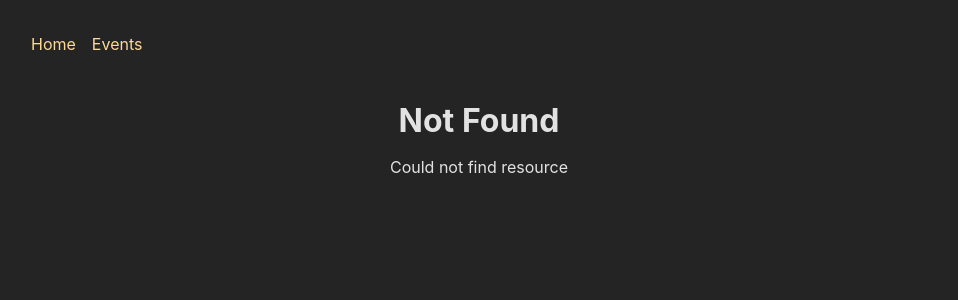
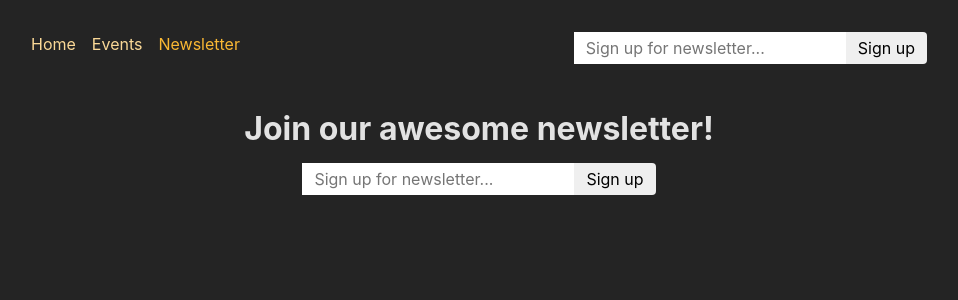
Before and after one commit to tarikCekirge/react-event, a React (Create React App) app in the folder frontend/: page /newsletter in a window 1280 px wide. Before the commit this address had no page. Shown: the top 300 px of the page, without its empty margins (161-1119 px from the left). Built offline with nearby package versions, Linux system fonts and the light colour scheme.

Commit message:
Added Newsletter page and  useFetcher()

```diff
--- a/frontend/src/App.js
+++ b/frontend/src/App.js
@@ -11,6 +11,8 @@
 import EventsRoot from "./pages/EventsRoot";
 import ErrorPage from "./pages/Error";
 import { action as manipulateEventAction } from "./components/EventForm";
+import NewsletterPage from "./pages/Newsletter";
+import { action as newsletterAction } from "./pages/Newsletter";
 
 const router = createBrowserRouter([
   {
@@ -53,6 +55,11 @@
           },
         ],
       },
+      {
+        path: "newsletter",
+        element: <NewsletterPage />,
+        action: newsletterAction,
+      },
     ],
   },
 ]);
--- a/frontend/src/components/MainNavigation.js
+++ b/frontend/src/components/MainNavigation.js
@@ -1,5 +1,7 @@
 import { NavLink } from "react-router-dom";
+
 import classes from "./MainNavigation.module.css";
+import NewsletterSignup from "./NewsletterSignup";
 
 function MainNavigation() {
   return (
@@ -8,10 +10,10 @@
         <ul className={classes.list}>
           <li>
             <NavLink
+              to='/'
               className={({ isActive }) =>
                 isActive ? classes.active : undefined
               }
-              to={"/"}
               end
             >
               Home
@@ -19,7 +21,7 @@
           </li>
           <li>
             <NavLink
-              to={"/events"}
+              to='/events'
               className={({ isActive }) =>
                 isActive ? classes.active : undefined
               }
@@ -27,8 +29,19 @@
               Events
             </NavLink>
           </li>
+          <li>
+            <NavLink
+              to='/newsletter'
+              className={({ isActive }) =>
+                isActive ? classes.active : undefined
+              }
+            >
+              Newsletter
+            </NavLink>
+          </li>
         </ul>
       </nav>
+      <NewsletterSignup />
     </header>
   );
 }
--- /dev/null
+++ b/frontend/src/components/NewsletterSignup.js
@@ -0,0 +1,31 @@
+import { useFetcher } from "react-router-dom";
+import classes from "./NewsletterSignup.module.css";
+import { useEffect } from "react";
+
+function NewsletterSignup() {
+  const fetcher = useFetcher();
+  const { data, state } = fetcher;
+
+  useEffect(() => {
+    if (state === "idle" && data && data.message) {
+      window.alert("Signup successful!");
+    }
+  }, [data, state]);
+
+  return (
+    <fetcher.Form
+      method='post'
+      action='/newsletter'
+      className={classes.newsletter}
+    >
+      <input
+        type='email'
+        placeholder='Sign up for newsletter...'
+        aria-label='Sign up for newsletter'
+      />
+      <button>Sign up</button>
+    </fetcher.Form>
+  );
+}
+
+export default NewsletterSignup;
--- /dev/null
+++ b/frontend/src/components/NewsletterSignup.module.css
@@ -0,0 +1,18 @@
+.newsletter input,
+.newsletter button {
+  font: inherit;
+  padding: 0.25rem 0.75rem;
+  border-radius: 0;
+  border: none;
+}
+
+.newsletter button {
+  border-top-right-radius: 4px;
+  border-bottom-right-radius: 4px;
+  cursor: pointer;
+}
+
+.newsletter button:hover {
+  background-color: var(--color-primary-300);
+  color: var(--color-gray-800);
+}
--- /dev/null
+++ b/frontend/src/pages/Newsletter.js
@@ -0,0 +1,21 @@
+import NewsletterSignup from "../components/NewsletterSignup";
+import PageContent from "../components/PageContent";
+
+function NewsletterPage() {
+  return (
+    <PageContent title='Join our awesome newsletter!'>
+      <NewsletterSignup />
+    </PageContent>
+  );
+}
+
+export default NewsletterPage;
+
+export async function action({ request }) {
+  const data = await request.formData();
+  const email = data.get("email");
+
+  // send to backend newsletter server ...
+  console.log(email);
+  return { message: "Signup successful!" };
+}
```
